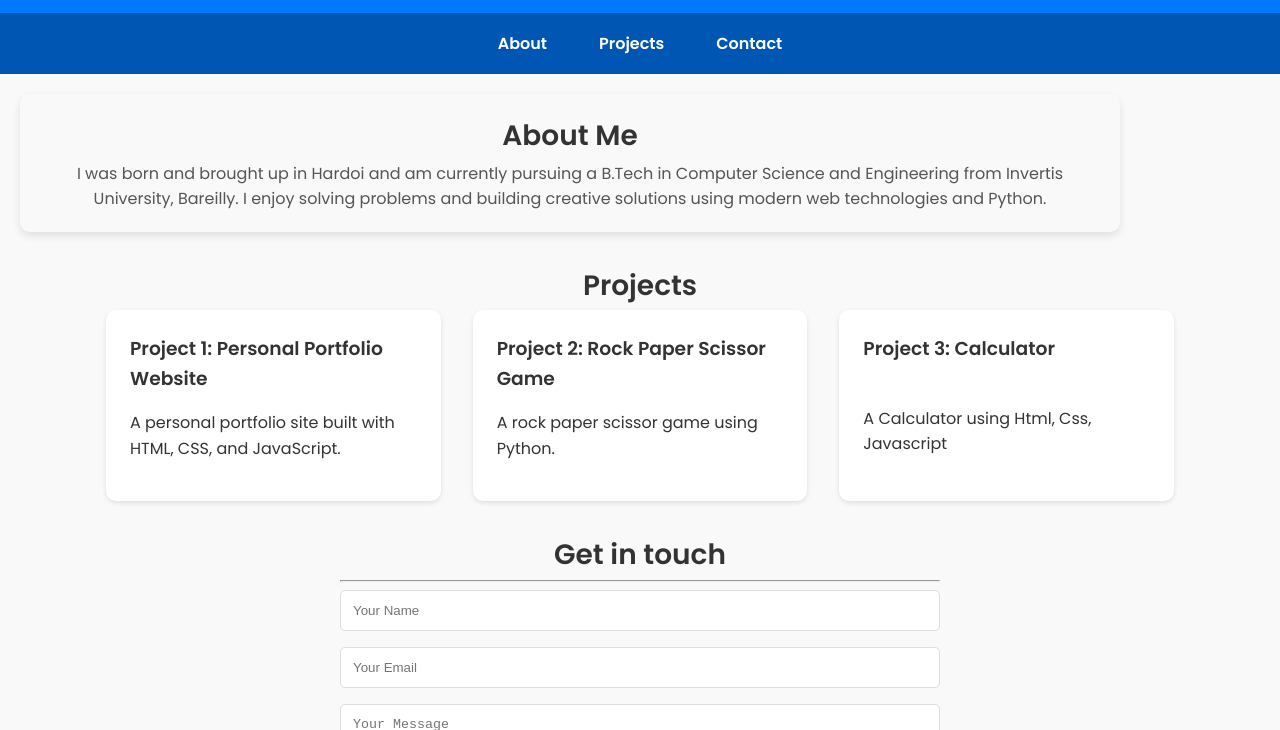
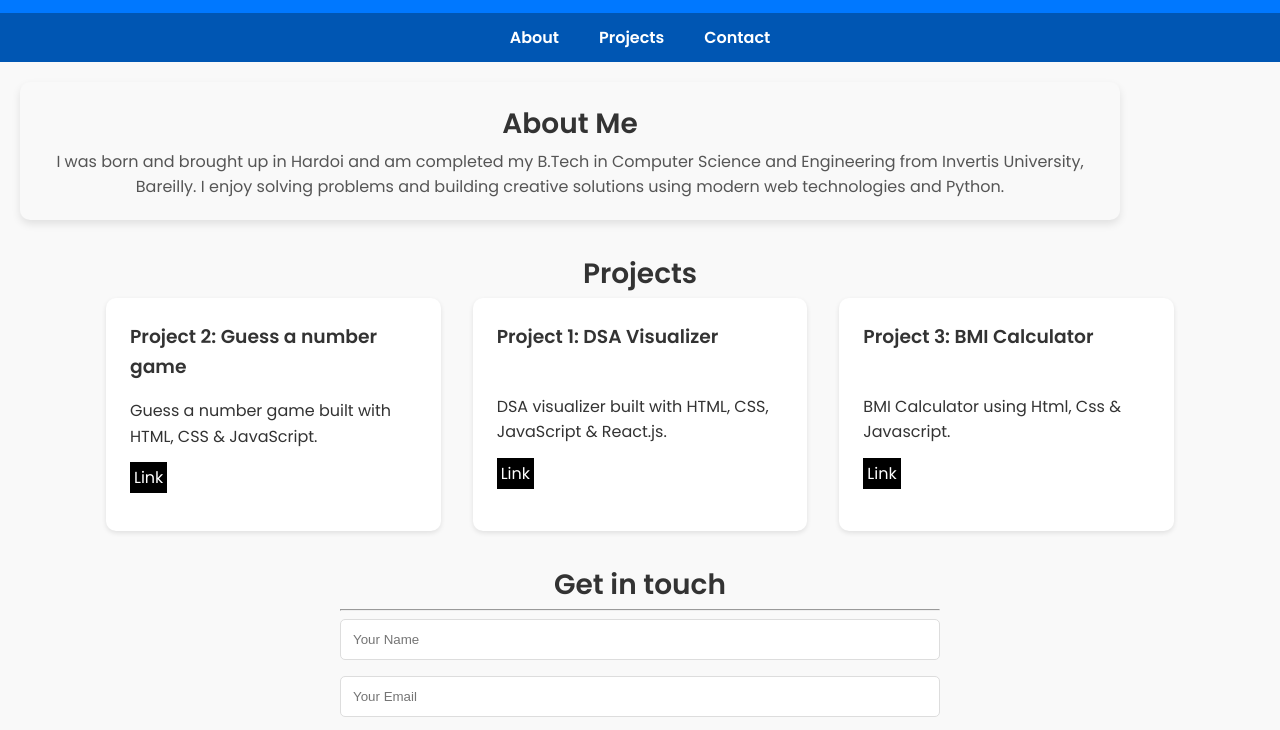
Before and after one commit to abhishekbhaskar03/Portfolio, a plain HTML site: page index.html in a window 1280 px wide. Shown: the part 1056-1786 px from the top of the page. Drawn offline with Linux system fonts and the light colour scheme.

Commit message:
Updated portfolio

```diff
--- a/index.html
+++ b/index.html
@@ -25,7 +25,7 @@
         <div class="header-name"></div>
         <img src="abhi profile.webp" alt="Abhishek Kumar" class="profile-pic">
         <h1>Abhishek Kumar</h1>
-        <p>B.Tech CSE Student at Invertis University, Bareilly | Frontend & Python Enthusiast</p>
+        <p>(FRONTEND DEVELOPER)</p>
     </header>
 
     <nav>
@@ -36,7 +36,7 @@
 
     <section id="about" class="container">
         <h2 class="section-title">About Me</h2>
-        <p>I was born and brought up in Hardoi and am currently pursuing a B.Tech in Computer Science and Engineering
+        <p>I was born and brought up in Hardoi and am completed my B.Tech in Computer Science and Engineering
             from Invertis University, Bareilly. I enjoy solving problems and building creative solutions using modern
             web technologies and Python.
         </p>
@@ -46,16 +46,19 @@
         <h2 class="section-title">Projects</h2>
         <div class="projects">
             <div class="project-card">
-                <h3>Project 1: Personal Portfolio Website</h3>
-                <p>A personal portfolio site built with HTML, CSS, and JavaScript.</p>
+                <h3>Project 2: Guess a number game</h3>
+                <p>Guess a number game built with HTML, CSS & JavaScript.</p>
+                <p><a href="https://guessinganumber.netlify.app/" target="_blank">Link</a></p>
             </div>
             <div class="project-card">
-                <h3>Project 2: Rock Paper Scissor Game</h3>
-                <p>A rock paper scissor game using Python.</p>
+                <h3>Project 1: DSA Visualizer</h3><br>
+                <p>DSA visualizer built with HTML, CSS, JavaScript & React.js.</p>
+                <p><a href="https://dsa-visualizer-seven.vercel.app/" target="_blank">Link</a></p>
             </div>
             <div class="project-card">
-                <h3>Project 3: Calculator</h3><br>
-                <p>A Calculator using Html, Css, Javascript</p>
+                <h3>Project 3: BMI Calculator</h3><br>
+                <p>BMI Calculator using Html, Css & Javascript.</p>
+                <p><a href="https://bmi-calculator-tau-seven.vercel.app/" target="_blank">Link</a></p>
             </div>
         </div>
     </section>
--- a/style.css
+++ b/style.css
@@ -137,10 +137,14 @@ nav a:hover {
 }
 
 .project-card {
-    background: white;
+    background: rgb(255, 255, 255);
     padding: 1.5rem;
     border-radius: 10px;
     box-shadow: 0 2px 5px rgba(0, 0, 0, 0.1);
+}
+
+.project-card a {
+    background: black;
 }
 
 .project-card h3 {
@@ -202,8 +206,8 @@ nav a:hover {
 a {
     text-decoration: none;
     color: #fff;
-    border-radius: 50%;
-    padding: 10px;
+    padding: 4px;
+
 }
 
 .social-icons .github {
```
